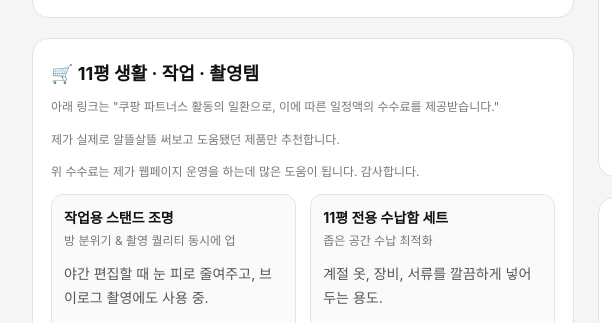
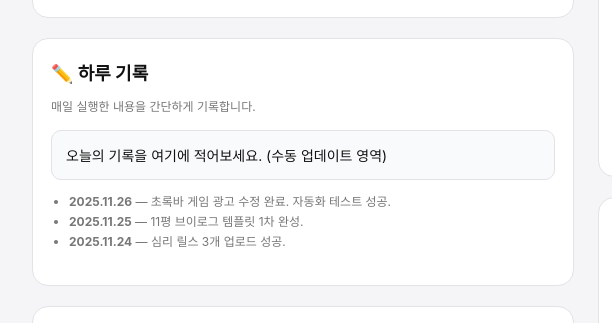
Before and after one commit to JHcouple/-11-, a plain HTML site: page index.html in a window 1280 px wide. Shown: the part 557-880 px from the top of the page, 144-756 px from the left. Drawn offline with Linux system fonts and the light colour scheme; a script that the page names is missing.

Commit message:
Update index.html

```diff
--- a/index.html
+++ b/index.html
@@ -228,6 +228,29 @@
           </div>
         </section>
 
+        <!-- DAILY LOG : 하루 기록 추가됨 -->
+        <section class="section">
+          <h2>✏️ 하루 기록</h2>
+          <p class="small">매일 실행한 내용을 간단하게 기록합니다.</p>
+
+          <div style="
+            background:#f9fafb;
+            border:1px solid var(--border);
+            padding:14px;
+            border-radius:10px;
+            margin-bottom:12px;
+            font-size:14px;
+          ">
+            오늘의 기록을 여기에 적어보세요. (수동 업데이트 영역)
+          </div>
+
+          <ul class="small" style="line-height:1.7; padding-left:18px;">
+            <li><strong>2025.11.26</strong> — 초록바 게임 광고 수정 완료. 자동화 테스트 성공.</li>
+            <li><strong>2025.11.25</strong> — 11평 브이로그 템플릿 1차 완성.</li>
+            <li><strong>2025.11.24</strong> — 심리 릴스 3개 업로드 성공.</li>
+          </ul>
+        </section>
+
         <!-- PRODUCTS -->
         <section id="products" class="section">
           <h2>🛒 11평 생활 · 작업 · 촬영템</h2>
@@ -271,7 +294,6 @@
         <section class="section">
           <h2>🎥 영상 – 온라인 수익 실험 브이로그</h2>
 
-          <!-- 🔥 iframe 삽입됨 -->
           <div class="video-placeholder">
             <iframe
               width="100%"
@@ -306,7 +328,6 @@
           <h2>🛍 자동 추천 상품</h2>
           <p class="small">쿠팡 파트너스 자동 추천 배너입니다.</p>
 
-          <!-- 🔥 쿠팡 자동 추천 배너 -->
           <script src="https://ads-partners.coupang.com/g.js"></script>
           <script>
             new PartnersCoupang.G({
```
